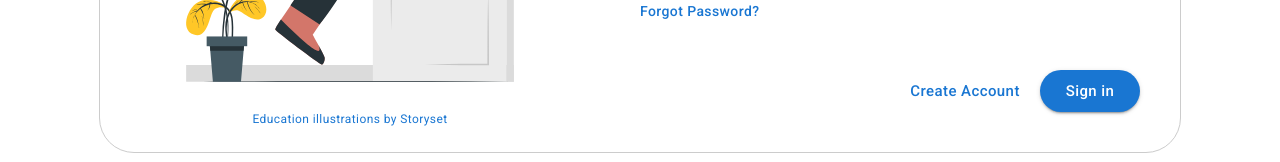
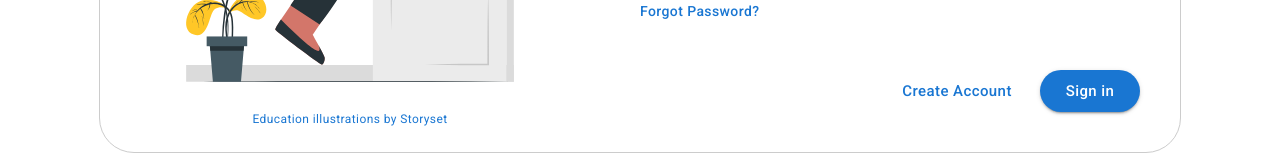
Before and after one commit to premramman/Poll, a React (Vite) app: page /signin in a window 1280 px wide. Shown: the part 440-602 px from the top of the page. Built offline with nearby package versions, Linux system fonts and the light colour scheme.

Commit message:
Improv: Added gap for form buttons

```diff
--- a/src/components/SignInForm/styles.ts
+++ b/src/components/SignInForm/styles.ts
@@ -8,7 +8,8 @@ export const forgotPwdBtn = {
 export const formButtonBox = {
     display: "flex",
     flexDirection: "row",
-    justifyContent: "flex-end"
+    justifyContent: "flex-end",
+    gap: 1
 }
 
 export const createAccountBtn = {
```
